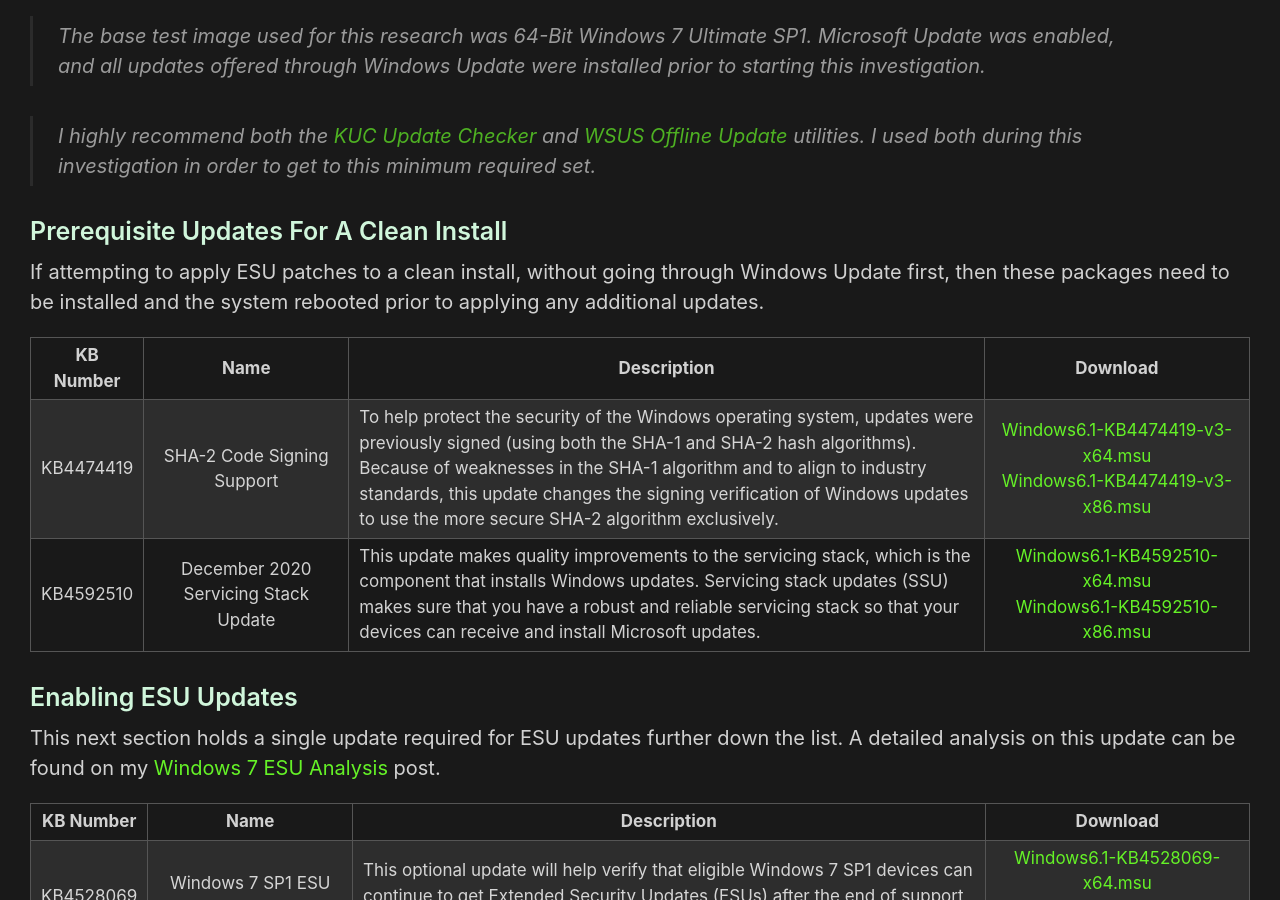
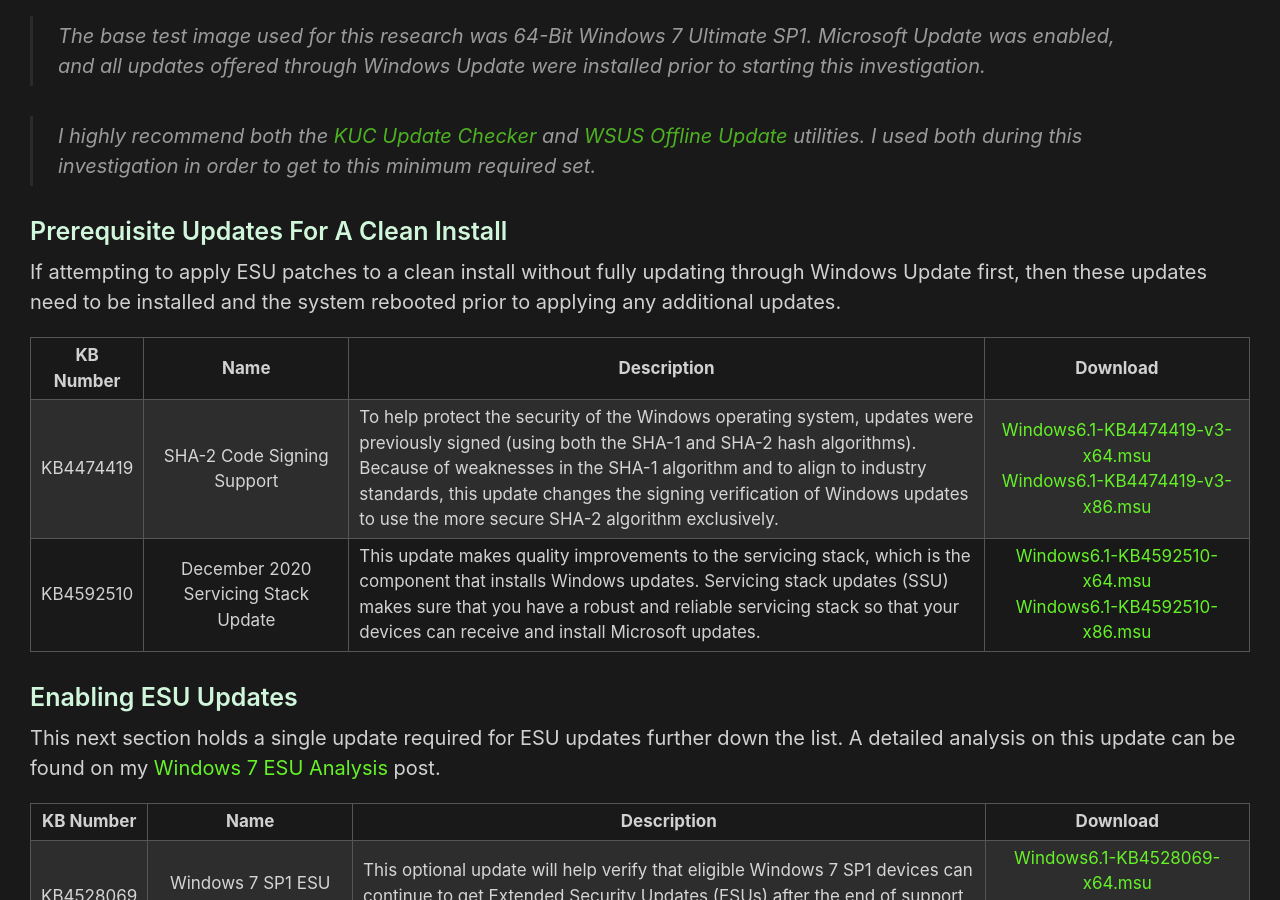
Before and after one commit to HackAndPwn/HackAndPwn.github.io, a Jekyll site: the page built from _posts/2020-05-23-windows-7-esu-patching.md, in a window 1280 px wide and 900 px high, scrolled down 464 px. Built offline with Jekyll 4.4.1, drawn with Linux system fonts in a browser that asks for light colours.

Commit message:
wording tweak

```diff
--- a/_posts/2020-05-23-windows-7-esu-patching.md
+++ b/_posts/2020-05-23-windows-7-esu-patching.md
@@ -13,7 +13,7 @@
 
 ### Prerequisite Updates For A Clean Install
 
-If attempting to apply ESU patches to a clean install, without going through Windows Update first, then these packages need to be installed and the system rebooted prior to applying any additional updates.
+If attempting to apply ESU patches to a clean install without fully updating through Windows Update first, then these updates need to be installed and the system rebooted prior to applying any additional updates.
 
 <table style="text-align:center"><colgroup><col width="8%" /><col width="17%" /><col width="53%" /><col width="22%" /></colgroup>
 <thead><tr><th style="text-align:center">KB Number</th><th style="text-align:center">Name</th><th style="text-align:center">Description</th><th style="text-align:center">Download</th></tr></thead><tbody>
```
